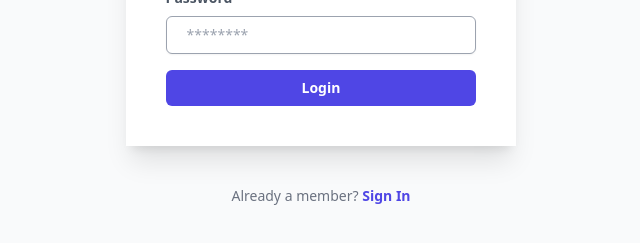
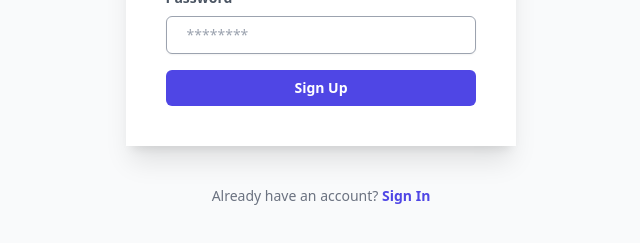
Before and after one commit to GaviniSumanth/Drive, a Nuxt app: page /signup in a window 1280 px wide. Shown: the part 479-722 px from the top of the page, without its empty margins (319-959 px from the left). Built offline with nearby package versions, Linux system fonts and the light colour scheme.

Commit message:
fix: typos in ui

```diff
--- a/pages/index.vue
+++ b/pages/index.vue
@@ -39,15 +39,15 @@ useHead({
 
       <div class="mt-6 flex items-center justify-center gap-4">
         <NuxtLink
-          href="signin"
+          href="signup"
           class="transform rounded-md bg-indigo-600/95 px-5 py-3 font-medium text-white transition-colors hover:bg-indigo-700"
           >Get started for free</NuxtLink
         >
         <NuxtLink
-          href="signup"
+          href="signin"
           class="transform rounded-md border border-slate-200 px-5 py-3 font-medium text-slate-900 transition-colors hover:bg-slate-50"
         >
-          Sign in
+          Sign In
         </NuxtLink>
       </div>
     </div>
--- a/pages/signin.vue
+++ b/pages/signin.vue
@@ -49,9 +49,9 @@
         </div>
       </form>
       <p class="mt-10 text-sm text-gray-500">
-        Not a member?
+        Don't have one? Create
         <NuxtLink to="signup" class="font-bold text-[#4F46E5]"
-          >Sign Up</NuxtLink
+          >Account</NuxtLink
         >
       </p>
     </div>
--- a/pages/signup.vue
+++ b/pages/signup.vue
@@ -46,12 +46,12 @@
           <input
             class="w-full cursor-pointer rounded-md bg-[#4F46E5] py-2 font-bold text-white hover:bg-[#181196]"
             type="submit"
-            value="Login"
+            value="Sign Up"
           />
         </div>
       </div>
       <p class="mt-10 text-sm text-gray-500">
-        Already a member?
+        Already have an account?
         <NuxtLink to="signin" class="font-bold text-[#4F46E5]">
           Sign In</NuxtLink
         >
```
